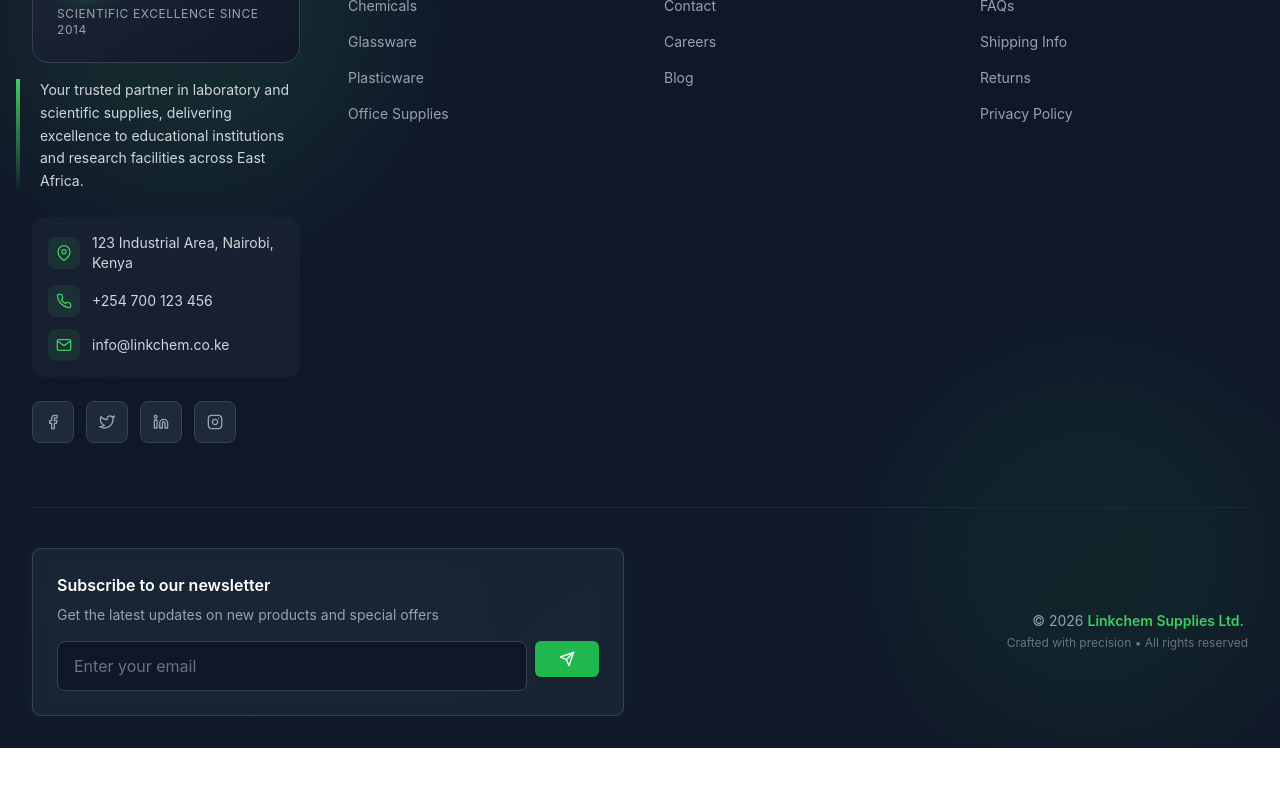
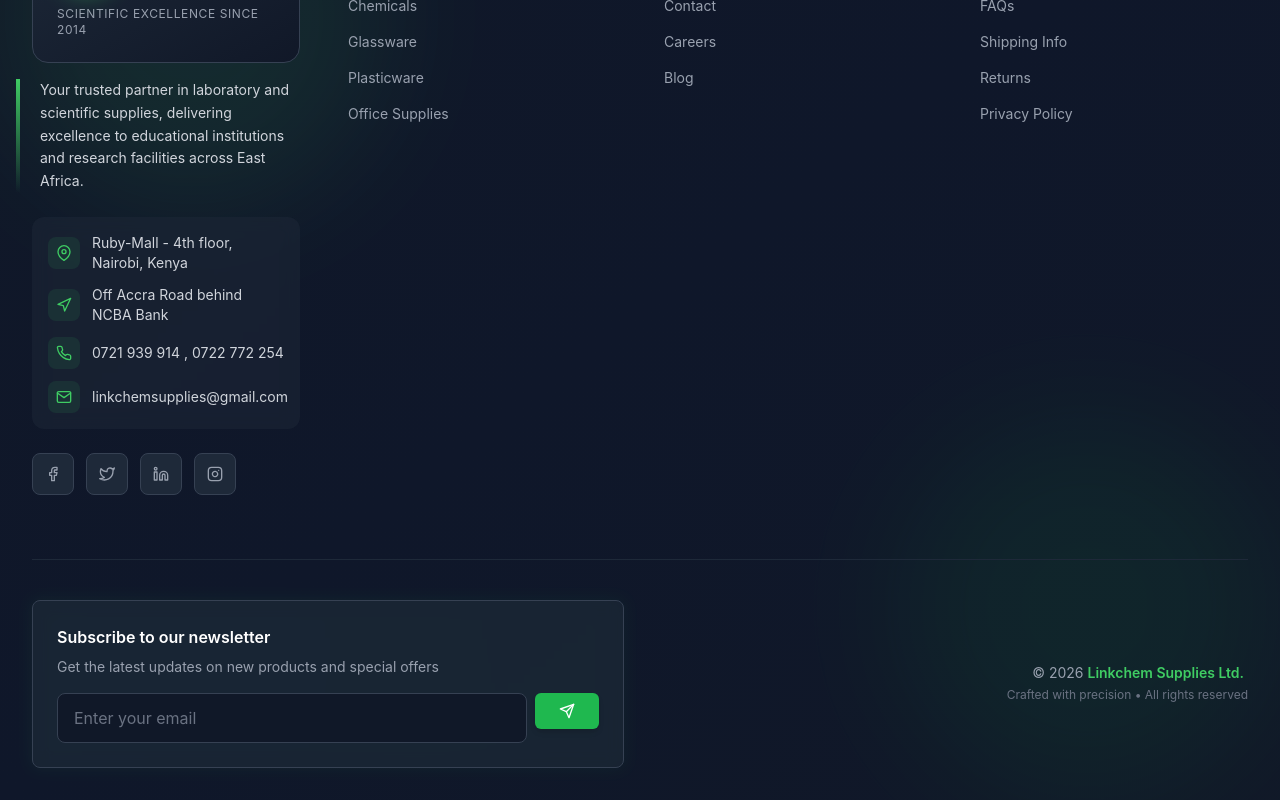
Before and after one commit to xtremeluxurycollectionke01-dot/xb, a Next.js app: page / in a window 1280 px wide. Shown: the part 5038-5838 px from the top of the page. Before the commit the page ends 5786 px from the top, so only its background shows below. Built offline with nearby package versions, Linux system fonts and the light colour scheme.

Commit message:
location fix - added road

```diff
--- a/app/components/layout/Footer.tsx
+++ b/app/components/layout/Footer.tsx
@@ -360,7 +360,8 @@
   FiTwitter,
   FiLinkedin,
   FiInstagram,
-  FiSend
+  FiSend,
+  FiNavigation
 } from 'react-icons/fi'
 import Container from './Container'
 import Button from '../ui/Button'
@@ -467,19 +468,25 @@
                 <div className="p-2 bg-[var(--brand-400)]/10 rounded-lg mr-3 group-hover:bg-[var(--brand-400)]/20 transition-colors">
                   <FiMapPin className="w-4 h-4 text-[var(--brand-400)]" />
                 </div>
-                <span>123 Industrial Area, Nairobi, Kenya</span>
+                <span>Ruby-Mall - 4th floor, Nairobi, Kenya</span>
+              </div>
+              <div className="flex items-center text-sm text-gray-300 group hover:text-[var(--brand-400)] transition-colors">
+                <div className="p-2 bg-[var(--brand-400)]/10 rounded-lg mr-3 group-hover:bg-[var(--brand-400)]/20 transition-colors">
+                  <FiNavigation className="w-4 h-4 text-[var(--brand-400)]" />
+                </div>
+                <span>Off Accra Road behind NCBA Bank</span>
               </div>
               <div className="flex items-center text-sm text-gray-300 group hover:text-[var(--brand-400)] transition-colors">
                 <div className="p-2 bg-[var(--brand-400)]/10 rounded-lg mr-3 group-hover:bg-[var(--brand-400)]/20 transition-colors">
                   <FiPhone className="w-4 h-4 text-[var(--brand-400)]" />
                 </div>
-                <span>+254 700 123 456</span>
+                <span>0721 939 914 , 0722 772 254</span>
               </div>
               <div className="flex items-center text-sm text-gray-300 group hover:text-[var(--brand-400)] transition-colors">
                 <div className="p-2 bg-[var(--brand-400)]/10 rounded-lg mr-3 group-hover:bg-[var(--brand-400)]/20 transition-colors">
                   <FiMail className="w-4 h-4 text-[var(--brand-400)]" />
                 </div>
-                <span>info@linkchem.co.ke</span>
+                <span>linkchemsupplies@gmail.com</span>
               </div>
             </div>
 
```
